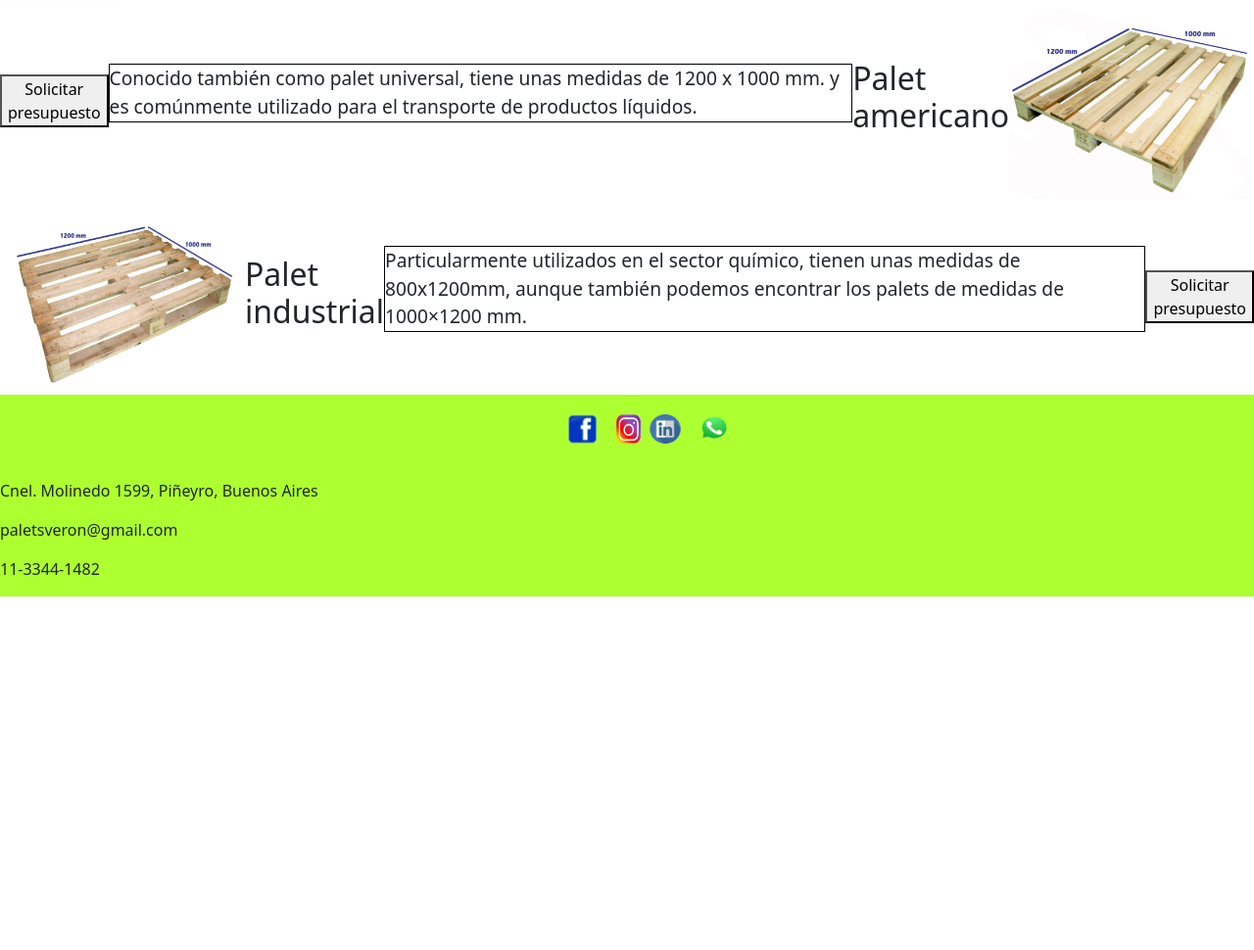
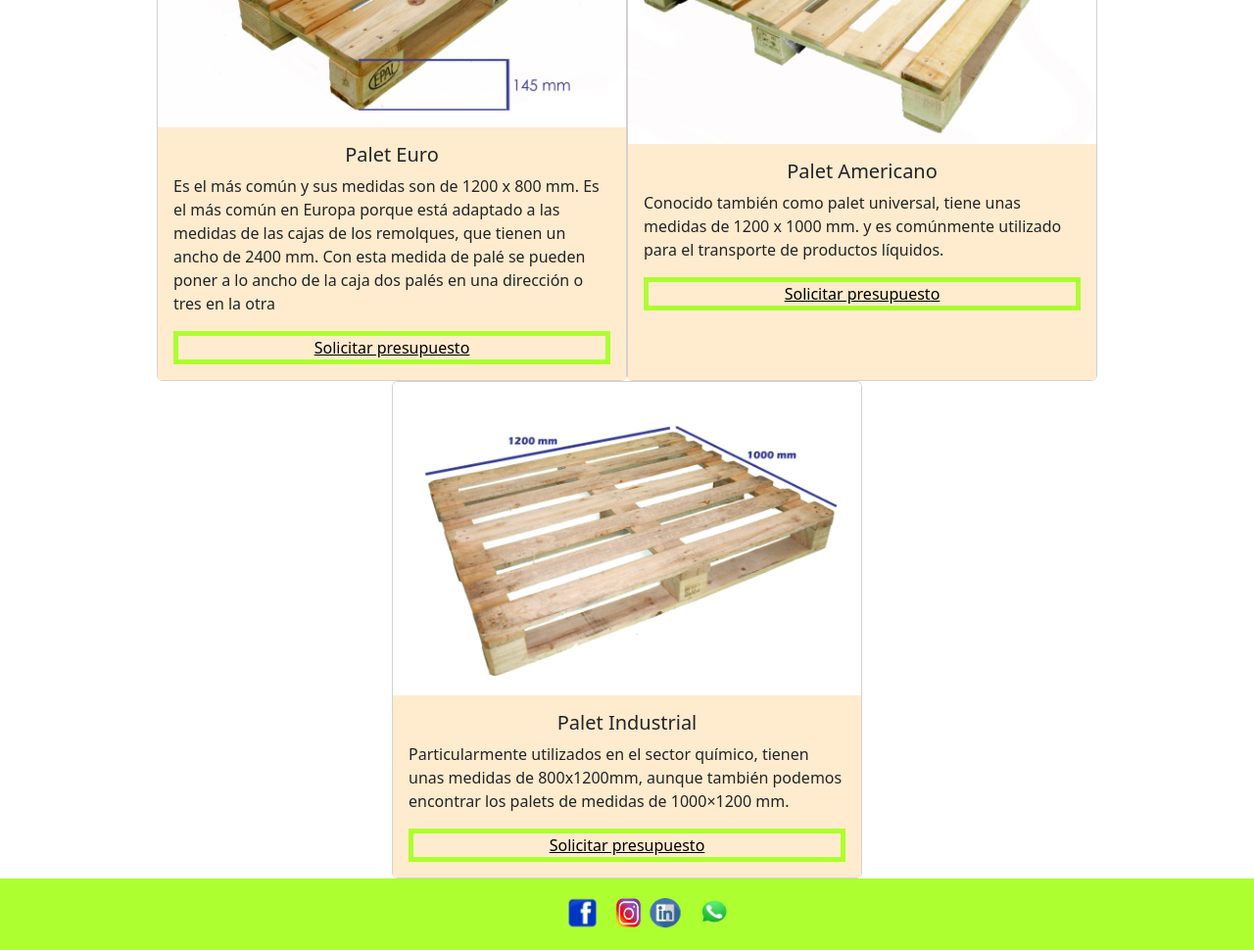
Before and after one commit to Chamy22/palets-Ibrahim, a plain HTML site: page paginas/Productos.html in a window 1280 px wide. Shown: the part 517-1487 px from the top of the page at 98% size. Before the commit the page ends 1126 px from the top, so only its background shows below. Drawn offline with nearby package versions, Linux system fonts and the light colour scheme.

Commit message:
boostapEnTarjetas

```diff
--- a/paginas/Productos.html
+++ b/paginas/Productos.html
@@ -55,14 +55,25 @@
       </div>
     </nav>
   </header>
-  <main>
+  <main class="tarjetas">
     <section>
       <h2 class="tituloProducto">Palets de Madera:Medida y tipos</h2>
       <h3 class="subtituloProducto">Estos son algunos ejemplos de palets recuperados tratados para que vuelvan a estar
         como el primer día.
         Le garantizamos un suministro constante de cualquiera de ellos.</h3>
     </section>
-    <section class="paletEuro">
+    <div class="card" style="width: 30rem;">
+      <img src="../imagenes/palet-80.png" class="card-img-top" alt="Palet de 80">
+      <div class="card-body">
+        <h5 class="card-title">Palet Euro</h5>
+        <p class="card-text">Es el más común y sus medidas son de 1200 x 800 mm. Es el más común en Europa porque
+          está adaptado a las
+          medidas de las cajas de los remolques, que tienen un ancho de 2400 mm. Con esta medida de palé se pueden poner a
+          lo ancho de la caja dos palés en una dirección o tres en la otra</p>
+        <a class="botonTarjeta" href="./Contacto.html" class="btn btn-primary">Solicitar presupuesto</a>
+      </div>
+    </div>
+<!--     <section class="paletEuro">
       <img src="../imagenes/palet-80.png" alt="Palet de 80" width="250" height="200" />
       <h2>Palet europeo</h2>
       <p class="descripcionEuro">Es el más común y sus medidas son de 1200 x 800 mm. Es el más común en Europa porque
@@ -70,22 +81,44 @@
         medidas de las cajas de los remolques, que tienen un ancho de 2400 mm. Con esta medida de palé se pueden poner a
         lo ancho de la caja dos palés en una dirección o tres en la otra</p>
       <a href="./Contacto.html"><button>Solicitar presupuesto</button></a>
-    </section>
-    <section class="paletAmericano">
+    </section> -->
+    <div class="card" style="width: 30rem;">
+      <img src="../imagenes/palet-100x120.png" class="card-img-top" alt="Palet Americano">
+      <div class="card-body">
+        <h5 class="card-title">Palet Americano</h5>
+        <p class="card-text">Conocido también como palet universal, tiene unas medidas de 1200 x 1000 mm. y es
+          comúnmente utilizado para el
+          transporte de productos líquidos.</p>
+        <a class="botonTarjeta" href="./Contacto.html" class="btn btn-primary">Solicitar presupuesto</a>
+      </div>
+    </div>
+    <!-- <section class="paletAmericano">
       <img src="../imagenes/palet-100x120.png" alt="palet de 120x100" width="250" height="200">
       <h2>Palet americano</h2>
       <p class="descripcionAmericano">Conocido también como palet universal, tiene unas medidas de 1200 x 1000 mm. y es
         comúnmente utilizado para el
         transporte de productos líquidos.</p>
       <a href="./Contacto.html"><button>Solicitar presupuesto</button></a>
-    </section>
-    <section class="paletIndustrial">
+    </section> -->
+    <div class="card" style="width: 30rem;">
+      <img src="../imagenes/palet-120x120.png" class="card-img-top" alt="Palet Industrial">
+      <div class="card-body">
+        <h5 class="card-title">Palet
+          Industrial
+        </h5>
+        <p class="card-text">Particularmente utilizados en el sector químico, tienen unas medidas de
+          800x1200mm, aunque también podemos
+          encontrar los palets de medidas de 1000×1200 mm.</p>
+        <a class="botonTarjeta" href="./Contacto.html" class="btn btn-primary">Solicitar presupuesto</a>
+      </div>
+    </div>
+<!--     <section class="paletIndustrial">
       <img src="../imagenes/palet-120x120.png" alt="Palet 120x120" width="250" height="200">
       <h2>Palet industrial</h2>
       <p class="descripcionIndustrial">Particularmente utilizados en el sector químico, tienen unas medidas de
         800x1200mm, aunque también podemos
         encontrar los palets de medidas de 1000×1200 mm.</p>
-      <a href="./Contacto.html"><button>Solicitar presupuesto</button></a>
+      <a href="./Contacto.html"><button>Solicitar presupuesto</button></a> -->
 
     </section>
 
--- a/style.css
+++ b/style.css
@@ -147,13 +147,30 @@
 
 }
 /* Productos */
+.tarjetas{
+  display: flex;
+  flex-flow: wrap;
+  justify-content: center;
+}
+.botonTarjeta{
+  display: flex ;
+  justify-content: center;
+  border: solid 5px greenyellow;
+  color: black;
+}
+.card-body{
+  background-color: blanchedalmond
+}
+
 @media screen and (min-width: 768px) {
   .paletEuro {
     display: flex;
     align-items: center;
   }
 }
-
+.card-title{
+  text-align: center;
+}
 @media screen and (min-width: 768px) {
   .paletAmericano {
     display: flex;
```
